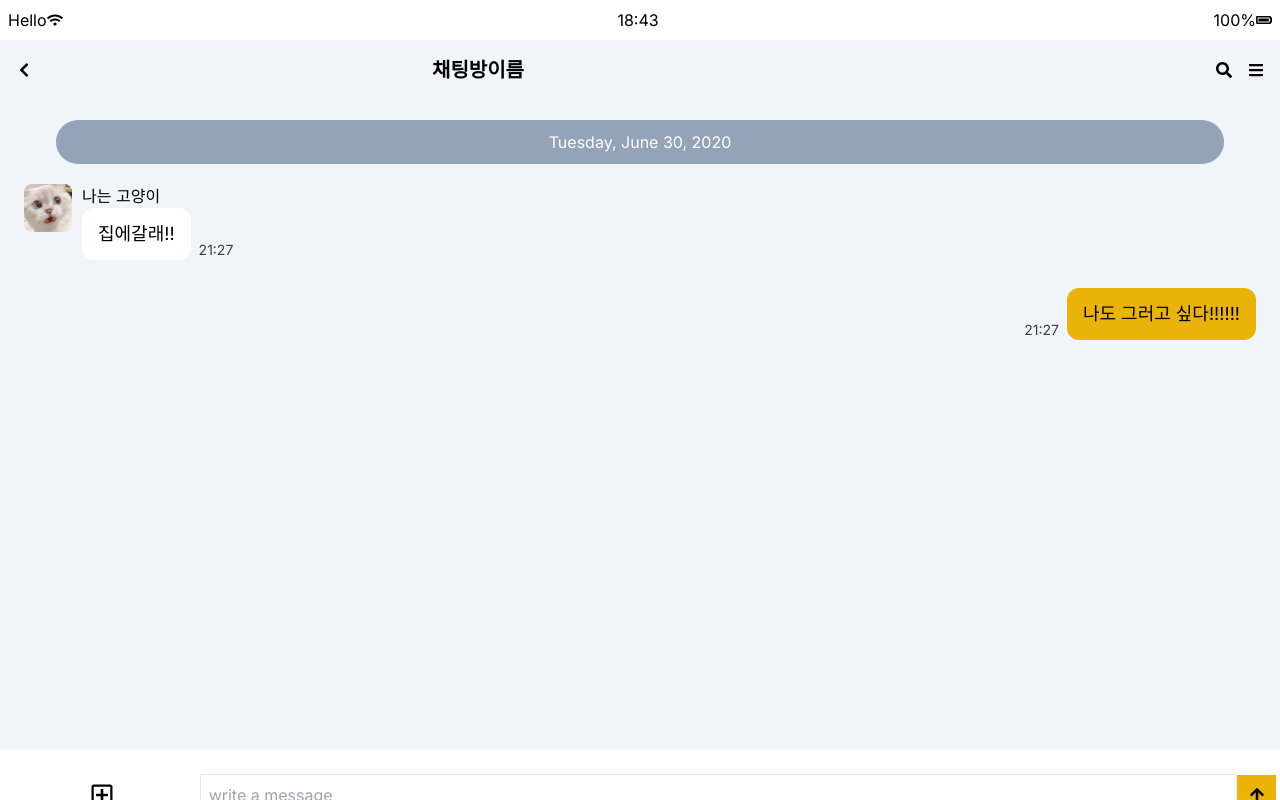
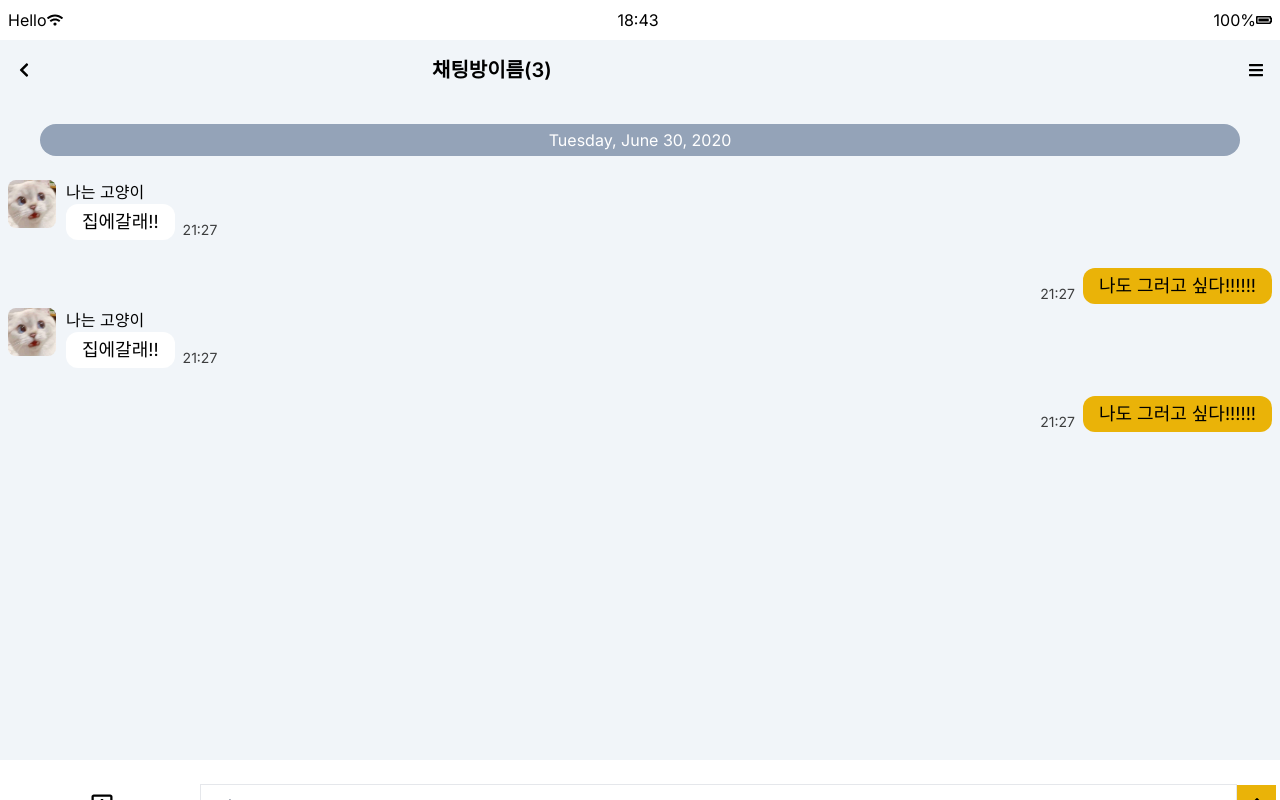
Before and after one commit to jangmi-B/front-talktalk, a Next.js app: page /chatRoom in a window 1280 px wide. Built offline with nearby package versions, Linux system fonts and the light colour scheme.

Commit message:
small change

```diff
--- a/app/chatList/page.tsx
+++ b/app/chatList/page.tsx
@@ -7,6 +7,12 @@ import { FaEllipsisH } from "react-icons/fa";
 
 export default function chatList() {
   const [isDropdownOpen, setIsDropdownOpen] = useState<boolean>(false);
+
+  const logOut = () => {
+    if (window.confirm("로그아웃 하시곘습니까?")) {
+      window.location.replace("/");
+    }
+  };
 
   const toggleDropdown = () => {
     setIsDropdownOpen(!isDropdownOpen);
@@ -129,7 +135,7 @@ export default function chatList() {
         <div className="dropdown absolute bottom-14 right-0 mt-2 w-40 bg-white rounded-md shadow-lg z-[999]">
           <ul className="dropdown__menu">
             <li className="dropdown__item">
-              <a href="#" className="block px-4 py-2 text-gray-800 hover:bg-gray-100">
+              <a onClick={logOut} className="block px-4 py-2 text-gray-800 hover:bg-gray-100">
                 로그아웃
               </a>
             </li>
--- a/app/chatRoom/page.tsx
+++ b/app/chatRoom/page.tsx
@@ -1,8 +1,7 @@
 "use client";
 import Image from "next/image";
-import { useEffect, useRef, useState } from "react";
+import { useRef } from "react";
 import { FaChevronLeft } from "react-icons/fa";
-import { FaSearch } from "react-icons/fa";
 import { FaBars } from "react-icons/fa";
 import { FaRegPlusSquare } from "react-icons/fa";
 import { FaArrowUp } from "react-icons/fa";
@@ -17,6 +16,7 @@ export default function chatRoom() {
   const addFriend = () => {
     if (window.confirm("친구를 초대하시겠습니까?")) {
       console.log("초대됨");
+      openSidebar();
     }
   };
 
@@ -43,27 +43,27 @@ export default function chatRoom() {
     <div id="chat-screen" className="bg-slate-100">
       <header className="alt-header flex p-4 items-center justify-center ">
         <div className="alt-header__column w-1/3">
-          <a href="./chats.html">
+          <a href="/chatList">
             <FaChevronLeft />
           </a>
         </div>
         <div className="alt-header__column w-1/3">
           <h1 className="alt-header__title text-base font-medium text-xl font-semibold">
-            채팅방이름
+            채팅방이름(3)
           </h1>
         </div>
         <div className="alt-header__column ml-auto flex items-center">
-          <span className="alt-header__column-icon mr-4">
+          {/* <span className="alt-header__column-icon mr-4">
             <FaSearch />
-          </span>
+          </span> */}
           <span className="alt-header__column-icon" onClick={openSidebar}>
             <FaBars />
           </span>
         </div>
       </header>
 
-      <main className="main-screen main-chat items-center px-6 h-[630px]">
-        <div className="chat__timestamp bg-slate-400 text-white rounded-full py-2.5 px-4 my-5 mx-8 text-center font-base">
+      <main className="main-screen main-chat items-center px-2 h-[660px] overflow-scroll">
+        <div className="chat__timestamp bg-slate-400 text-white rounded-full py-1 px-2 my-6 mx-8 text-center font-base">
           Tuesday, June 30, 2020
         </div>
         <div className="message-row w-full flex mb-6">
@@ -77,7 +77,7 @@ export default function chatRoom() {
           <div className="message-row__content">
             <span className="message-row__author">나는 고양이</span>
             <div className="message-row__info flex mb-1 items-end">
-              <span className="message-row__bubble bg-white px-4 py-3 rounded-xl text-lg mr-2">
+              <span className="message-row__bubble bg-white px-4 py-1 rounded-xl text-lg mr-2">
                 집에갈래!!
               </span>
               <span className="message-row__time opacity-75 text-sm">21:27</span>
@@ -88,13 +88,43 @@ export default function chatRoom() {
           <div className="message-row__content">
             <div className="message-row__info flex mb-1 items-end justify-end">
               <span className="message-row__time opacity-75 text-sm">21:27</span>
-              <span className="message-row__bubble bg-yellow-500 px-4 py-3 rounded-xl text-lg ml-2 mr-0">
+              <span className="message-row__bubble bg-yellow-500 px-4 py-1 rounded-xl text-lg ml-2 mr-0">
+                나도 그러고 싶다!!!!!!
+              </span>
+            </div>
+          </div>
+        </div>
+
+        <div className="message-row w-full flex mb-6">
+          <Image
+            src={"/images/example.jpeg"}
+            alt=""
+            width={50}
+            height={50}
+            className="object-cover w-12 h-12 rounded-lg mr-2.5"
+          />
+          <div className="message-row__content">
+            <span className="message-row__author">나는 고양이</span>
+            <div className="message-row__info flex mb-1 items-end">
+              <span className="message-row__bubble bg-white px-4 py-1 rounded-xl text-lg mr-2">
+                집에갈래!!
+              </span>
+              <span className="message-row__time opacity-75 text-sm">21:27</span>
+            </div>
+          </div>
+        </div>
+        <div className="message-row message-row-own justify-end">
+          <div className="message-row__content">
+            <div className="message-row__info flex mb-1 items-end justify-end">
+              <span className="message-row__time opacity-75 text-sm">21:27</span>
+              <span className="message-row__bubble bg-yellow-500 px-4 py-1 rounded-xl text-lg ml-2 mr-0">
                 나도 그러고 싶다!!!!!!
               </span>
             </div>
           </div>
         </div>
       </main>
+
       <form className="reply bg-white fixed flex w-full justify-between px-1 py-6 box-border items-center">
         <div className="reply__column flex items-center justify-center w-1/6">
           <button>
@@ -118,7 +148,7 @@ export default function chatRoom() {
       >
         <div className="text-gray-100 text-xl">
           <div className="p-2.5 mt-1 flex items-center">
-            <h1 className="font-bold text-gray-200 text-[15px] ml-3">Member(3)</h1>
+            <h1 className="font-bold text-gray-200 text-[15px] ml-3">대화상대(3)</h1>
             <i className="bi bi-x cursor-pointer ml-28 lg:hidden" onClick={toggleSidebar}></i>
           </div>
           <div className="my-2 bg-gray-600 h-[1px]"></div>
@@ -160,14 +190,10 @@ export default function chatRoom() {
           </div>
         </div>
         <div className="my-2 bg-gray-600 h-[1px]"></div>
-        {/* <div className="p-2.5 mt-3 flex items-center rounded-md px-4 duration-300 cursor-pointer hover:bg-blue-600 text-white">
-          <span className="text-[15px] ml-4 text-gray-200 font-bold">멤버 초대하기</span>
-        </div> */}
         <div className="p-2.5 mt-3 flex items-center rounded-md px-4 duration-300 cursor-pointer hover:bg-blue-600 text-white">
           <span className="text-[15px] ml-4 text-gray-200 font-bold flex items-center justify-center">
             채팅방 나가기 <FaSignOutAlt className="ml-3" />
           </span>
-          {/* <FaSignOutAlt /> */}
         </div>
         <div className="p-2.5 mt-3 flex items-center rounded-md px-4 duration-300 cursor-pointer hover:bg-blue-600 text-white">
           <i className="bi bi-chat-left-text-fill"></i>
--- a/app/page.tsx
+++ b/app/page.tsx
@@ -1,38 +1,39 @@
+"use client";
 import Image from "next/image";
-import { FaWifi } from "react-icons/fa";
-import { FaBatteryFull } from "react-icons/fa";
+import Link from "next/link";
+import { useRef } from "react";
 
 export default function Login() {
+  const idRef = useRef<HTMLInputElement>(null);
+  const pwdRef = useRef<HTMLInputElement>(null);
+
+  const logIn = (event: React.FormEvent<HTMLFormElement>) => {
+    event.preventDefault();
+    const idValue = idRef.current?.value;
+    const pwdValue = pwdRef.current?.value;
+
+    if (idValue === "jangmi" && pwdValue === "123") {
+      window.location.replace("/chatList");
+    } else {
+      alert("아이디 혹은 비밀번호가 올바르지 않습니다.");
+    }
+  };
+
   return (
     <>
-      {/* <div id="chat-screen" className="bg-slate-100">
-        <div className="status-bar bg-white flex justify-between items-center p-2">
-          <div className="status-bar__column flex items-center">
-            <span>Hello</span>
-            <FaWifi />
-          </div>
-          <div className="status-bar__column">
-            <span>18:43</span>
-          </div>
-          <div className="status-bar__column flex items-center">
-            <span>100%</span>
-            <FaBatteryFull />
-          </div>
-        </div>
-      </div> */}
-
       <header className="bg-white p-4 mt-32 text-center">
         <Image alt="logo" src={"/images/small_logo.png"} width={500} height={200} priority={true} />
         <h1 className="text-2xl font-bold">Welcome to TalkTalk</h1>
       </header>
 
-      <form action="friends.html" method="get" id="login-form" className="p-4">
+      <form method="post" id="login-form" className="p-4" onSubmit={logIn}>
         <input
           name="username"
           type="text"
           placeholder="Enter your ID"
           className="border p-2 mb-2 w-full rounded-md"
           autoComplete="off"
+          ref={idRef}
         />
         <input
           name="password"
@@ -40,6 +41,7 @@ export default function Login() {
           placeholder="Password"
           className="border p-2 mb-2 w-full rounded-md "
           autoComplete="off"
+          ref={pwdRef}
         />
         <input
           type="submit"
```
